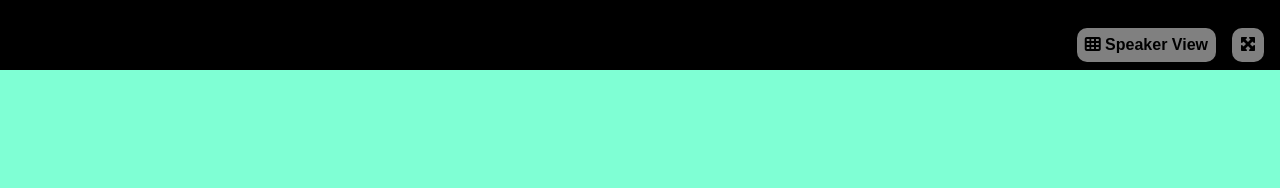
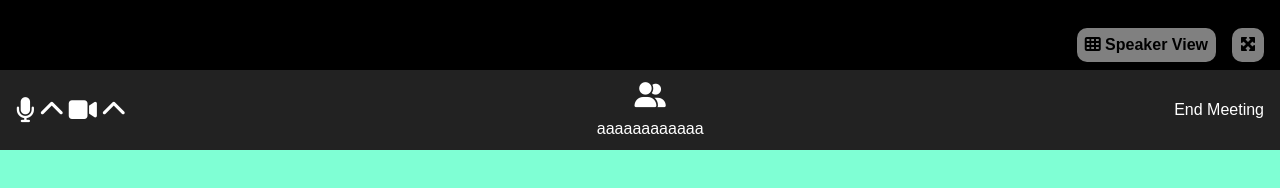
Before and after one commit to FedericoFinco/html-css-zoom, a plain HTML site: page index.html in a window 1280 px wide. Drawn offline with Linux system fonts and the light colour scheme.

Commit message:
dev(footer): footer done, need position with the main black div

```diff
--- a/css/main.css
+++ b/css/main.css
@@ -11,10 +11,14 @@ body{
 }
 
 .B{background-color: black;}
+.G{background-color: grey;}
 
+.col{flex-direction: column;}
 .flex{display: flex;}
+.JCSpB{justify-content: space-between;}
 .JCFlexEnd{justify-content: flex-end;}
 .alignFE{align-items: flex-end;}
+.alignCen{align-items: center;}
 
 .marR{margin-right: 1em;}
 
@@ -24,7 +28,7 @@ body{
     height: 70px;
 }
 
-.headContainer{background-color: grey;
+.headContainer{
     padding: 0.5em;
     border-radius: 10px;
     margin-bottom: 0.5em;
@@ -34,3 +38,18 @@ body{
 
 
 /*************** FOOTER ***************/
+.bandF{height: 80px;
+    width: 100%;
+    padding-left: 1em;
+    padding-right: 1em;
+    background-color: #222;
+    color: white;
+}
+
+footer i {
+    font-size: 25px;
+}
+
+footer .col i {
+    margin-bottom: 0.5em;
+}
--- a/index.html
+++ b/index.html
@@ -13,10 +13,10 @@
         <!-- header a fascia nera con flex e JCflex-end -->
         <div class="bandH B flex JCFlexEnd alignFE">
             <!-- containers comandi header -->
-            <div class="headContainer  marR">
+            <div class="headContainer G  marR">
                 <p><i class="fa-solid fa-table-cells"></i><strong> Speaker View</strong></p>
             </div>
-            <div class="headContainer marR">
+            <div class="headContainer G marR">
                 <i class="fa-solid fa-maximize"></i>
             </div>
         </div>
@@ -36,18 +36,24 @@
     </main>
     <footer>
         <!-- footer a fascia grigia con flex e JCspace-between -->
-        <div class="bandF G flex JCspB">
+        <div class="bandF G flex JCSpB alignCen">
             <!-- div con controlli principali -->
             <div>
-
+                <i class="fa-solid fa-microphone"></i>
+                <i class="fa-solid fa-chevron-up"></i>
+                <i class="fa-solid fa-video"></i>
+                <i class="fa-solid fa-chevron-up"></i>
             </div>
             <!-- div con multifunzione -->
             <div>
-
+                <div class="flex col alignCen">
+                    <span><i class="fa-solid fa-user-group"></i></span>
+                    <span>aaaaaaaaaaaa</span>
+                </div>
             </div>
             <!-- div fine meeting -->
-            <div>
-
+            <div class="end">
+                End Meeting
             </div>
         </div>
     </footer>
```
